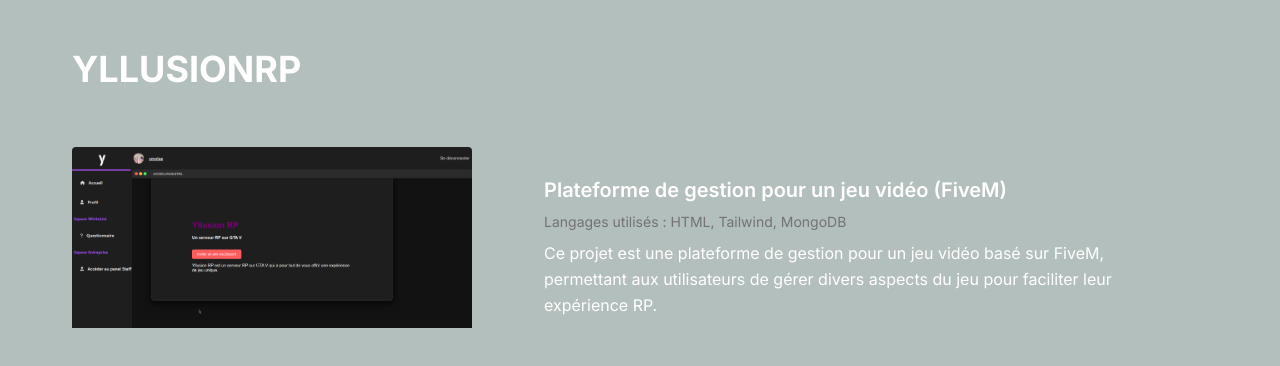
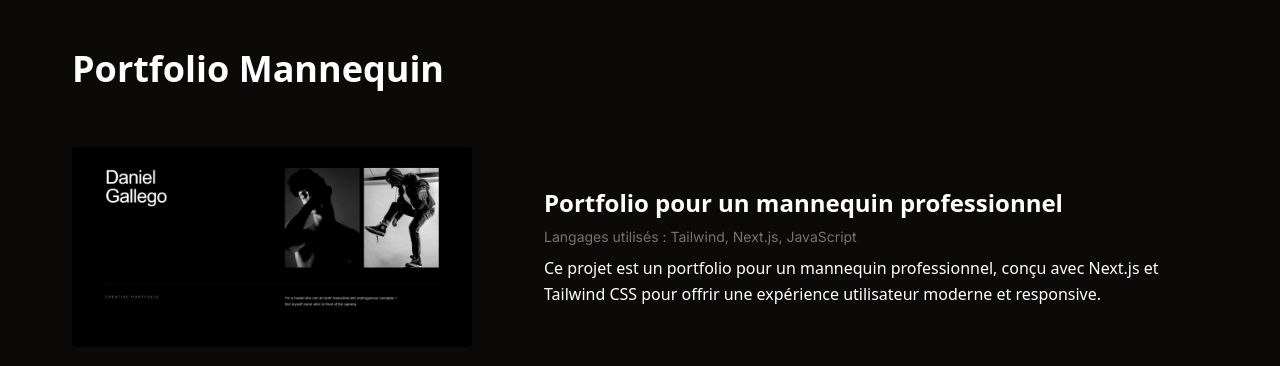
Before and after one commit to Smolaae/portfoliolae, a Next.js app: page /projects/1 in a window 1280 px wide. Shown: the top 366 px of the page. Built offline with nearby package versions, Linux system fonts and the light colour scheme.

Commit message:
changement contact + add portfolio mannequin

```diff
--- a/app/projects/[id]/page.tsx
+++ b/app/projects/[id]/page.tsx
@@ -7,21 +7,21 @@
 const projects = [
   {
     id: 1,
-    title: "YLLUSIONRP",
+    title: "Portfolio Mannequin",
+    description: "Portfolio pour un mannequin professionnel",
+    tech: ["Tailwind", "Next.js", "JavaScript"],
+    image: "/mannequin.png",
+    content:
+      "Ce projet est un portfolio pour un mannequin professionnel, conçu avec Next.js et Tailwind CSS pour offrir une expérience utilisateur moderne et responsive. ",
+  },
+  {
+    id: 2,
+    title: "Plateforme jeu vidéo",
     description: "Plateforme de gestion pour un jeu vidéo (FiveM)",
     tech: ["HTML", "Tailwind", "MongoDB"],
     image: "/yllusion2.png",
     content:
-      "Ce projet est une plateforme de gestion pour un jeu vidéo basé sur FiveM, permettant aux utilisateurs de gérer divers aspects du jeu pour faciliter leur expérience RP.",
-  },
-  {
-    id: 2,
-    title: "LEARNING LUA",
-    description: "Site de partage de ressources pour apprendre le Lua",
-    tech: ["HTML", "Tailwind", "JavaScript"],
-    image: "/learninglua.png",
-    content:
-      "Un site dédié à l'apprentissage du langage de programmation Lua, offrant des ressources, tutoriels et exemples de code pour aider les développeurs à maîtriser ce langage. collaboration avec une team, je me suis occupé du front de la page d'accueil avec la possibilité de changer la langue en Anglais ou Français.",
+      "Un site dédié à la gestion d'un serveur de jeu vidéo FiveM, permettant aux administrateurs de gérer les joueurs, les permissions et les ressources du serveur. Le projet a été réalisé en collaboration avec une équipe, où j'ai principalement travaillé sur le front-end du site ainsi que le dashboard client et administrateur. le site a été développé en HTML, Tailwind CSS et MongoDB pour la gestion des données.",
   },
   {
     id: 3,
@@ -30,25 +30,25 @@
     tech: ["Tailwind", "Html", "JavaScript"],
     image: "/efpeinture.png",
     content:
-      "Un site vitrine conçu pour présenter les services d'une entreprise spécialisée dans la peinture et la rénovation, mettant en avant ses réalisations et son expertise.",
+      "Un site vitrine conçu pour présenter les services d'une entreprise spécialisée dans la peinture et la rénovation, mettant en avant ses réalisations et son expertise. Le design a été pensé pour refléter le professionnalisme et la créativité de l'entreprise, avec une navigation intuitive et un contenu visuellement attrayant mais neutre. page réalisé en Html, TailwindCSS et JavaScript.",
   },
   {
     id: 4,
-    title: "FULLPAGEHOST",
-    description: "Site vitrine pour une entreprise d'hébergement web et de services numériques",
-    tech: ["Tailwind", "Php", "JavaScript", "MySQL"],
-    image: "/fullpagehost.png",
+    title: "Learning Lua",
+    description: "Site de partage de ressources pour apprendre le Lua",
+    tech: ["Tailwind", "Php", "JavaScript"],
+    image: "/learninglua.png",
     content:
-      "Un site vitrine pour une entreprise d'hébergement web, offrant des services numériques variés, avec une interface utilisateur moderne et intuitive. Possibilité de gestion des clients, des paiements et des tickets de support. La page d'accueil est disponible en Anglais ou Francais.",
+      "Un site dédié à l'apprentissage du langage de programmation Lua, offrant des ressources, tutoriels et exemples de code pour aider les développeurs à maîtriser ce langage. collaboration avec une team, je me suis occupé du front de la page d'accueil avec la possibilité de changer la langue en Anglais ou Français. Le site a été développé en Tailwind CSS pour le design, PHP pour la gestion du contenu dynamique et JavaScript pour les interactions utilisateur.",
   },
   {
     id: 5,
-    title: "LOADING SCREEN",
-    description: "Écran de chargement personnalisé pour un serveur FiveM",
-    tech: ["Tailwind", "Lua"],
-    image: "/loading.png",
+    title: "Site d'Hébergement",
+    description: "Site vitrine pour une entreprise d'hébergement web et de services numériques",
+    tech: ["Tailwind", "Php", "JavaScript", "MySQL"],
+    image: "/host.png",
     content:
-      "Un écran de chargement personnalisé développé pour un serveur FiveM, améliorant l'expérience utilisateur avec un design attrayant. L'image a été faites en Tailwind et le code en Lua.",
+      "Un site vitrine pour une entreprise d'hébergement web et de services numériques, conçu pour présenter les services offerts de manière claire et professionnelle. Le site a été développé en Tailwind CSS, PHP pour la gestion du contenu dynamique et JavaScript pour les interactions utilisateur. Il met en avant les différentes offres d'hébergement, les services associés et les témoignages clients, avec une navigation intuitive et un design moderne. Le projet a été réalisé en collaboration avec une équipe, où j'ai principalement travaillé sur le front-end du site ainsi que le dashboard client et administrateur.",
   },
   {
     id: 6,
@@ -58,6 +58,15 @@
     image: "/inv.png",
     content:
       "Une interface utilisateur développée pour gérer l'inventaire dans un serveur FiveM, offrant une expérience utilisateur fluide et intuitive. Le design a été imaginé pour un serveur sur le thème futuriste avec des tons rouge, rose et bleu. Le code est 100% en scss et lua.",
+  },
+  {
+    id: 7,
+    title: "Loading Screen pour FiveM",
+    description: "Écran de chargement personnalisé pour un serveur FiveM",
+    tech: ["Tailwind", "Lua"],
+    image: "/loading.png",
+    content:
+      "Un écran de chargement personnalisé conçu pour un serveur FiveM, offrant une expérience visuelle attrayante pendant le chargement du jeu. Le design a été pensé pour s'intégrer parfaitement à l'esthétique du serveur, avec des animations fluides et des éléments graphiques captivants. Le code est 100% en Tailwind CSS et Lua.",
   },
 ]
 
@@ -80,7 +89,7 @@
 
   if (isNaN(projectId)) {
     return (
-      <div className="min-h-screen flex items-center justify-center text-white bg-stone-900">
+      <div className="min-h-screen flex items-center justify-center text-white bg-stone-950">
         <p>Paramètre id invalide : {String(id)}</p>
       </div>
     )
@@ -90,16 +99,16 @@
 
   if (!project) {
     return (
-      <div className="min-h-screen flex items-center justify-center text-white bg-stone-900">
+      <div className="min-h-screen flex items-center justify-center text-white bg-stone-950">
         <p>Projet non trouvé pour l'id : {projectId}</p>
       </div>
     )
   }
 
   return (
-    <div className="min-h-screen px-18 py-10 text-white bg-emerald-950/30 backdrop-blur-sm">
+    <div className="min-h-screen px-18 py-10 text-white bg-stone-950 backdrop-blur-sm">
       <FadeInUp>
-        <h1 className="text-4xl font-bold mb-12 leading-relaxed">{project.title}</h1>
+        <h1 className="text-4xl font-semibold mb-12 leading-relaxed font-sans">{project.title}</h1>
       </FadeInUp>
 
       <div className="flex flex-col md:flex-row items-center gap-8">
@@ -129,9 +138,9 @@
         {/* texte */}
         <FadeInUp>
           <div className="flex flex-col text-center px-10 md:text-left">
-            <p className="mb-2 text-xl font-semibold">{project.description}</p>
+            <p className="mb-2 text-2xl font-sans font-semibold">{project.description}</p>
             <p className="mb-2 text-sm text-neutral-500">Langages utilisés : {project.tech.join(", ")}</p>
-            <p className="leading-relaxed text-base">{project.content}</p>
+            <p className="leading-relaxed text-base font-sans">{project.content}</p>
           </div>
         </FadeInUp>
       </div>
--- a/components/Contact.tsx
+++ b/components/Contact.tsx
@@ -11,6 +11,7 @@
   CounterAnimation,
 } from "./ScrollAnimations"
 
+import { div } from "framer-motion/m";
 
 
 export default function Contact() {
@@ -56,14 +57,19 @@
               <a href="https://www.linkedin.com/in/laetitiadoss/" className="p-3 bg-gray-800 rounded-full hover:bg-green-900 transition-colors">
                 <Linkedin className="w-5 h-5" />
               </a>
-              <div className="absolute top-0 left-0 w-full h-16 bg-gradient-to-b from-emerald-950/30 to-transparent pointer-events-none" />
-
+              <a href="https://www.malt.fr/profile/laetitiadossantos1"
+              className="p-3 bg-gray-800 rounded-full hover:bg-green-900 transition-colors flex items-center justify-center"
+              >
+                <img
+                  src="/malt.png"
+                  alt="Malt"
+                  className="w-5 h-5"
+                />
+              </a>
             </div>
           </div>
         </div>
-
       </div>
-
     </div>
   )
 }
--- a/components/Projects.tsx
+++ b/components/Projects.tsx
@@ -9,21 +9,22 @@
   const projects = [
     {
       id: 1,
+      title: "Portfolio Mannequin",
+      description: "Portfolio pour un mannequin professionnel",
+      tech: ["Tailwind", "Next.js", "JavaScript"],
+      image: "/mannequin.png?height=300&width=400",
+      internal: true,
+      link: undefined,
+    },
+    {
+      id: 2,
       title: "Plateforme jeu vidéo",
       description: "Plateforme de gestion pour un jeu vidéo (FiveM)",
       tech: ["HTML", "Tailwind", "MongoDB"],
       image: "/yllusion2.png?height=200&width=400",
       internal: true,
       link: undefined,
-    },
-    {
-      id: 2,
-      title: "Learning Lua",
-      description: "Site de partage de ressources pour apprendre le Lua",
-      tech: ["HTML", "Tailwind", "JavaScript"],
-      image: "/learninglua.png?height=300&width=400",
-      internal: true,
-      link: undefined,
+
     },
     {
       id: 3,
@@ -36,6 +37,15 @@
     },
     {
       id: 4,
+      title: "Learning Lua",
+      description: "Site de partage de ressources pour apprendre le Lua",
+      tech: ["HTML", "Tailwind", "JavaScript"],
+      image: "/learninglua.png?height=300&width=400",
+      internal: true,
+      link: undefined,
+      },
+    {
+      id: 5,
       title: "Site d'Hébergement",
       description: "Site vitrine pour une entreprise d'hébergement web et de services numériques",
       tech: ["Tailwind", "Php", "JavaScript", "MySQL"],
@@ -43,15 +53,7 @@
       internal: true,
       link: undefined,
     },
-    {
-      id: 5,
-      title: "Loading Screen pour FiveM",
-      description: "Écran de chargement personnalisé pour un serveur FiveM",
-      tech: ["Tailwind", "Lua"],
-      image: "/loading.png?height=300&width=400",
-      internal: true,
-      link: undefined,
-    },
+
     {
       id: 6,
       title: "UI inventaire pour FiveM",
@@ -61,6 +63,15 @@
       internal: true,
       link: undefined,
     },
+    {
+      id: 7,
+      title: "Loading Screen pour FiveM",
+      description: "Écran de chargement personnalisé pour un serveur FiveM",
+      tech: ["Tailwind", "Lua"],
+      image: "/loading.png?height=300&width=400",
+      internal: true,
+      link: undefined,
+    }
   ]
 
   return (
```
Also changed, not shown: public/malt.png (added), public/mannequin.png (added).
